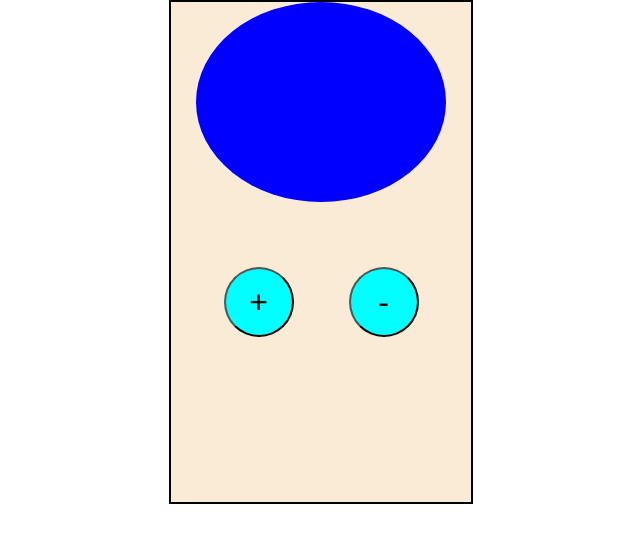
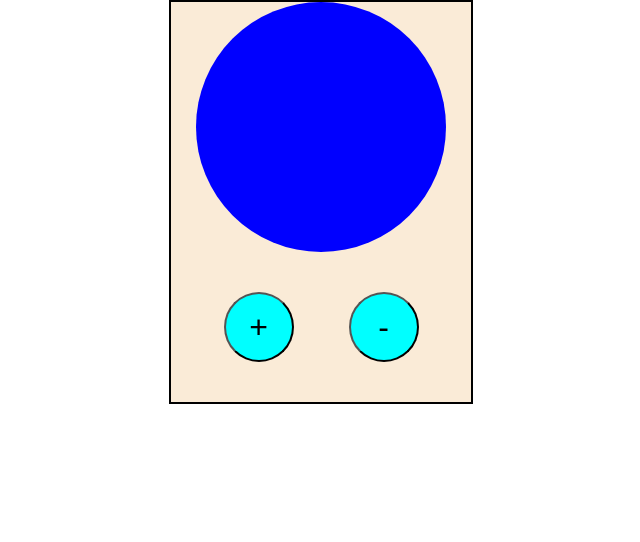
Before and after one commit to mbagher26/temperature, a React (Create React App) app: page / in a window 1280 px wide. Shown: the top 542 px of the page, without its empty margins (319-959 px from the left). Built offline with nearby package versions, Linux system fonts and the light colour scheme.

Commit message:
update height in .app-container and .temperature-display

```diff
--- a/src/App.css
+++ b/src/App.css
@@ -5,7 +5,7 @@
 
 .app-container{
   width: 300px;
-  height: 500px;
+  height: 400px;
   background-color: antiquewhite;
   margin: auto;
   border: 2px solid;
@@ -17,7 +17,7 @@
 
 .temperature-display{
   width: 250px;
-  height: 200px;
+  height: 250px;
   border-radius: 50%;
 }
 
```
